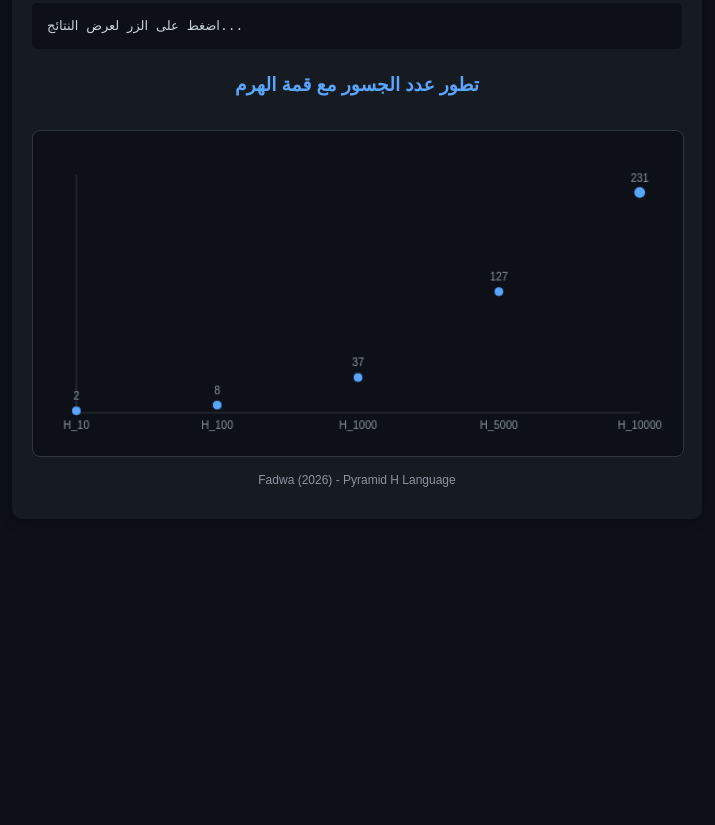
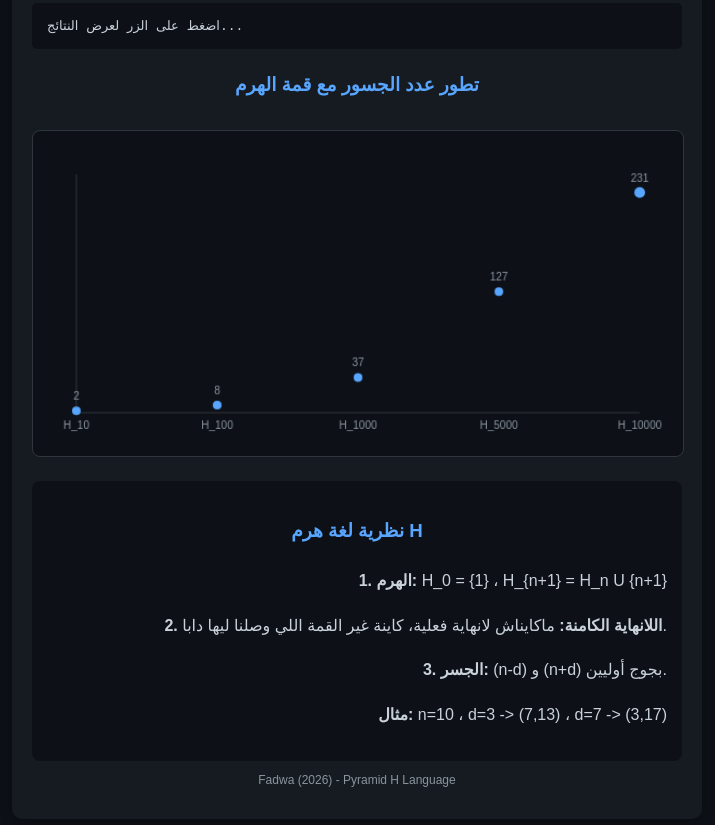
Before and after one commit to lusi250285-coder/Omega-h, a plain HTML site: page index.html in a window 1280 px wide. Shown: the part 305-1130 px from the top of the page, without its empty margins (283-998 px from the left). Before the commit the page ends 852 px from the top, so only its background shows below. Drawn offline with Linux system fonts and the light colour scheme.

Commit message:
Add theory section for Pyramid H Language
Added a new section explaining the Pyramid H Language theory.

```diff
--- a/index.html
+++ b/index.html
@@ -26,6 +26,13 @@ canvas{background:#0d1117;border-radius:8px;margin-top:15px;width:100%;border:1p
 
 <h3 style="color:#58a6ff;margin-top:25px">تطور عدد الجسور مع قمة الهرم</h3>
 <canvas id="chart" width="600" height="300"></canvas>
+<div style="text-align:right;background:#0d1117;padding:15px;border-radius:8px;margin-top:20px;line-height:1.8">
+<h3 style="color:#58a6ff;text-align:center">نظرية لغة هرم H</h3>
+<p><b>1. الهرم:</b> H_0 = {1} ، H_{n+1} = H_n U {n+1}</p>
+<p><b>2. اللانهاية الكامنة:</b> ماكايناش لانهاية فعلية، كاينة غير القمة اللي وصلنا ليها دابا.</p>
+<p><b>3. الجسر:</b> (n-d) و (n+d) بجوج أوليين.</p>
+<p><b>مثال:</b> n=10 ، d=3 -> (7,13) ، d=7 -> (3,17)</p>
+</div>
 <p style="font-size:12px;color:#8b949e">Fadwa (2026) - Pyramid H Language</p>
 </div>
 
```
